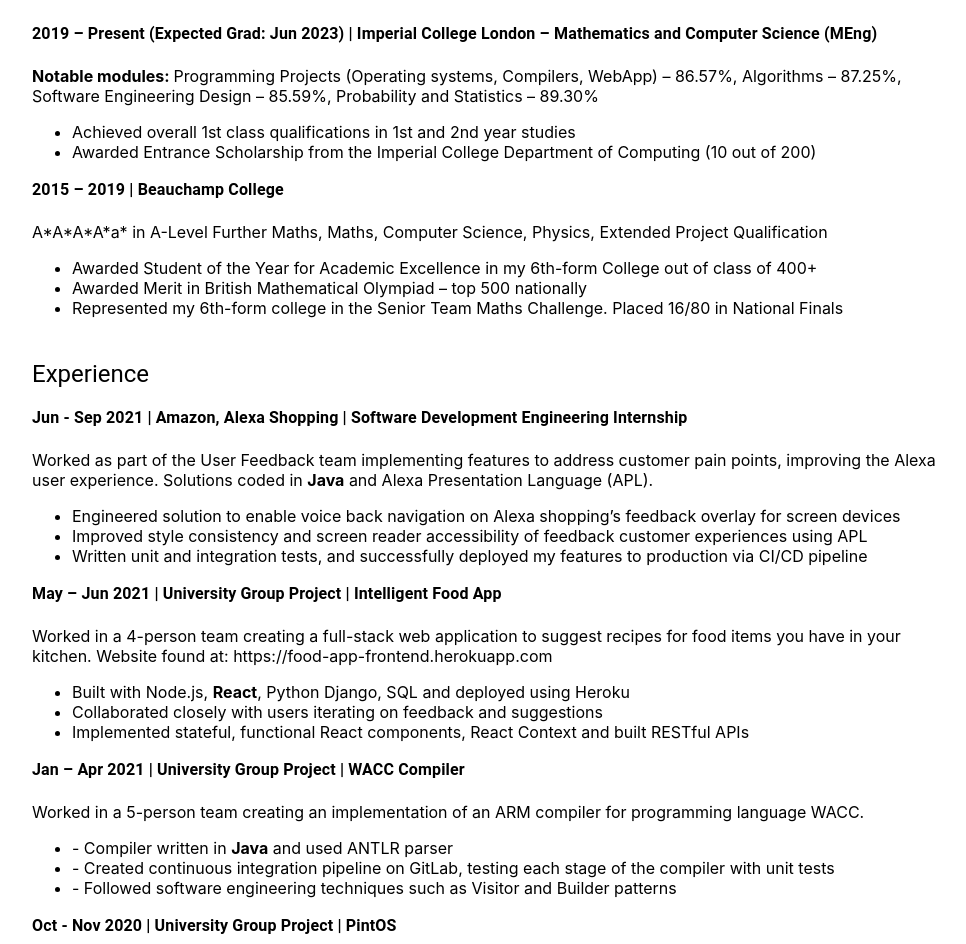
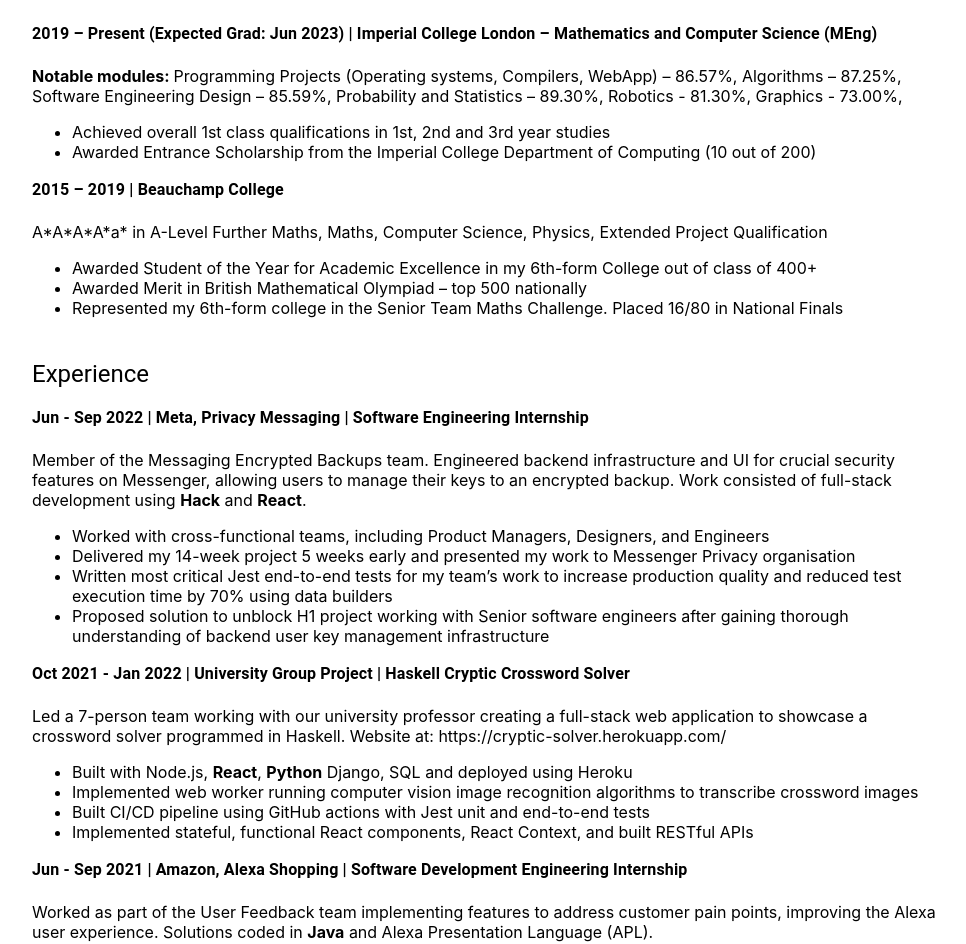
Before and after one commit to xiaoninghe/my-website, a Next.js app: page /cv in a window 1280 px wide. Shown: the part 310-1254 px from the top of the page, without its empty margins (152-1118 px from the left). Built offline with nearby package versions, Linux system fonts and the light colour scheme.

Commit message:
Updated CV

```diff
--- a/pages/cv.jsx
+++ b/pages/cv.jsx
@@ -26,9 +26,9 @@
         <div className={classes.contents}>
           <Typography variant="h3">Xiaoning He</Typography>
           <p>
-            Penultimate year undergraduate at Imperial College London.
-            Enthusiastic about Computer Science, eager to solve engineering
-            problems and further technical knowledge.
+            Final year undergraduate at Imperial College London. Enthusiastic
+            about Computer Science, eager to solve engineering problems and
+            further technical knowledge.
           </p>
           <p>
             <b>Technical Skills:</b> Python, C, Java, JavaScript, Haskell,
@@ -48,11 +48,12 @@
             <b>Notable modules: </b>
             Programming Projects (Operating systems, Compilers, WebApp) –
             86.57%, Algorithms – 87.25%, Software Engineering Design – 85.59%,
-            Probability and Statistics – 89.30%
+            Probability and Statistics – 89.30%, Robotics - 81.30%, Graphics -
+            73.00%,
             <ul>
               <li>
-                Achieved overall 1st class qualifications in 1st and 2nd year
-                studies
+                Achieved overall 1st class qualifications in 1st, 2nd and 3rd
+                year studies
               </li>
               <li>
                 Awarded Entrance Scholarship from the Imperial College
@@ -85,6 +86,73 @@
           <Typography variant="h5" className={classes.title}>
             Experience
           </Typography>
+          <div>
+            <Typography>
+              <b>
+                Jun - Sep 2022 | Meta, Privacy Messaging | Software Engineering
+                Internship
+              </b>
+            </Typography>
+            <br />
+            Member of the Messaging Encrypted Backups team. Engineered backend
+            infrastructure and UI for crucial security features on Messenger,
+            allowing users to manage their keys to an encrypted backup. Work
+            consisted of full-stack development using <b>Hack</b> and{" "}
+            <b>React</b>.
+            <ul>
+              <li>
+                Worked with cross-functional teams, including Product Managers,
+                Designers, and Engineers
+              </li>
+              <li>
+                Delivered my 14-week project 5 weeks early and presented my work
+                to Messenger Privacy organisation
+              </li>
+              <li>
+                Written most critical Jest end-to-end tests for my team’s work
+                to increase production quality and reduced test execution time
+                by 70% using data builders
+              </li>
+              <li>
+                Proposed solution to unblock H1 project working with Senior
+                software engineers after gaining thorough understanding of
+                backend user key management infrastructure
+              </li>
+            </ul>
+          </div>
+          <div>
+            <Typography>
+              <b>
+                Oct 2021 - Jan 2022 | University Group Project | Haskell Cryptic
+                Crossword Solver
+              </b>
+            </Typography>
+            <br />
+            Led a 7-person team working with our university professor creating a
+            full-stack web application to showcase a crossword solver programmed
+            in Haskell. Website at:{" "}
+            <a href="https://cryptic-solver.herokuapp.com/">
+              https://cryptic-solver.herokuapp.com/
+            </a>
+            <ul>
+              <li>
+                Built with Node.js, <b>React</b>, <b>Python</b> Django, SQL and deployed using
+                Heroku
+              </li>
+              <li>
+                Implemented web worker running computer vision image recognition
+                algorithms to transcribe crossword images
+              </li>
+              <li>
+                Built CI/CD pipeline using GitHub actions with Jest unit and
+                end-to-end tests
+              </li>
+              <li>
+                Implemented stateful, functional React components, React
+                Context, and built RESTful APIs
+              </li>
+            </ul>
+          </div>
           <div>
             <Typography>
               <b>
@@ -226,8 +294,8 @@
             <b>Oct 2020 |</b> Completed JPMorgan Software Engineering Virtual
             Experience. Built a web app to display stock prices
             <br />
-            <b>Ongoing |</b> Enrolled in the Imperial College Horizons program
-            learning Japanese. Awarded Merit in Level 2
+            <b>Oct 2019 - Present |</b> Enrolled in the Imperial College Horizons program
+            learning Japanese. Awarded Merit in Level 3
           </div>
         </div>
         <br />
```
Also changed, not shown: 1 other file (tests, documents, lock files or other folders).
